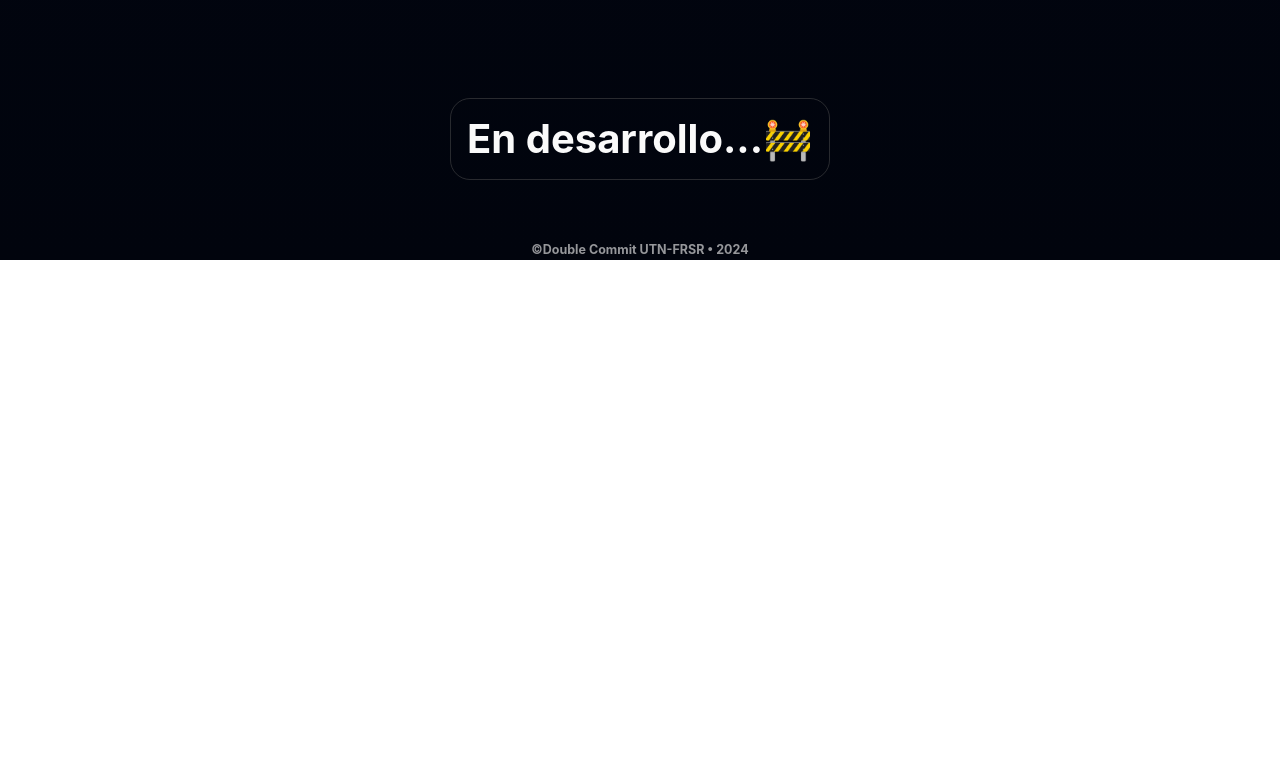
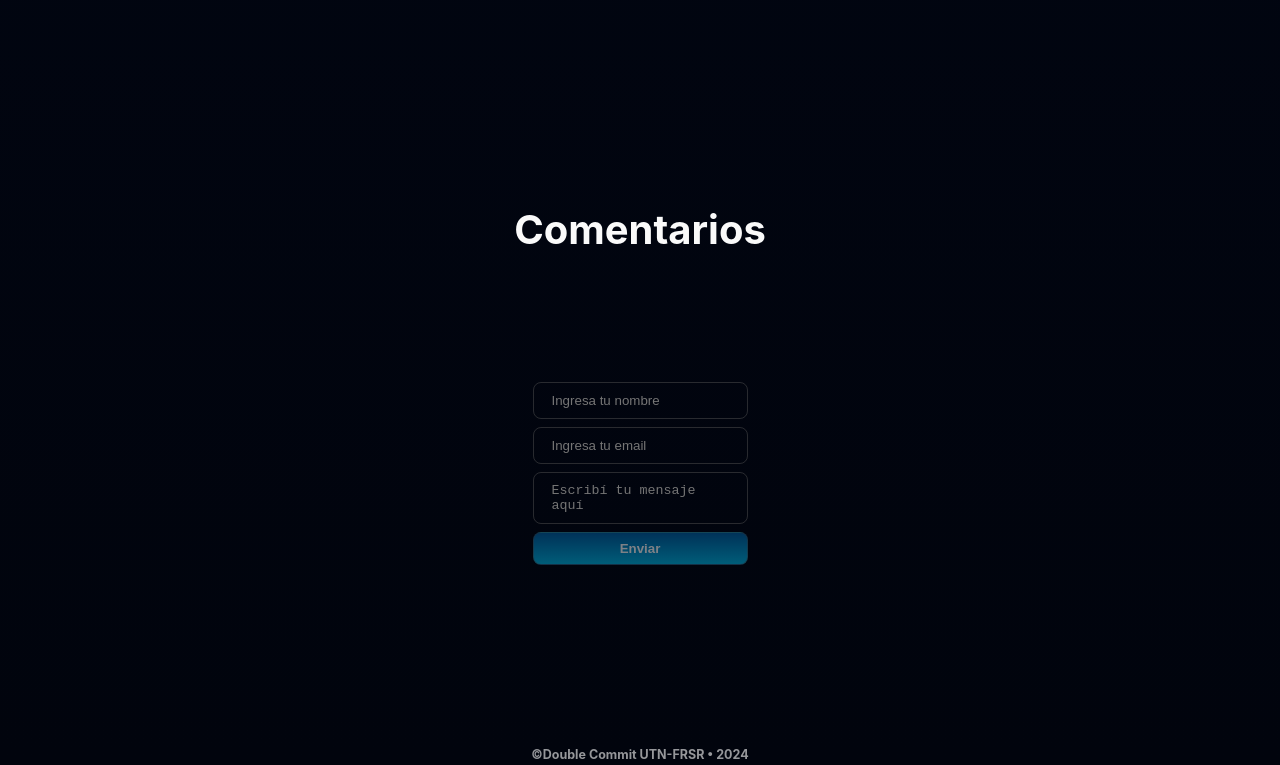
Before and after one commit to solidsnk86/double-commit, a Vue app: page / in a window 1280 px wide. Shown: the part 2334-3099 px from the top of the page. Before the commit the page ends 2594 px from the top, so only its background shows below. Built offline with nearby package versions, Linux system fonts and the light colour scheme; no server answers; the database is empty.

Commit message:
updated comment form for anonimus users with ip

```diff
--- a/package.json
+++ b/package.json
@@ -11,9 +11,11 @@
     "format": "prettier --write src/"
   },
   "dependencies": {
+    "@supabase/supabase-js": "^2.45.4",
     "lucide-vue-next": "^0.447.0",
     "vue": "^3.4.29",
-    "vue-router": "^4.3.3"
+    "vue-router": "^4.3.3",
+    "zod": "^3.23.8"
   },
   "devDependencies": {
     "@rushstack/eslint-patch": "^1.8.0",
--- a/src/App.vue
+++ b/src/App.vue
@@ -6,6 +6,7 @@ import NavComponent from './components/NavComponent.vue'
 import ProjectsComponent from './components/ProjectsComponent.vue'
 import SectionTitle from './components/SectionTitle.vue'
 import RemainTime from './components/RemainTime.vue'
+import CommentsForm from './components/CommentsForm.vue'
 </script>
 
 <template>
@@ -20,7 +21,8 @@ import RemainTime from './components/RemainTime.vue'
   <ProjectsComponent />
   <SectionTitle children="Tiempo Entrega Proyectos ⏳" />
   <RemainTime />
-  <SectionTitle children="En desarrollo...🚧" class="development" />
+  <SectionTitle children="Comentarios" />
+  <CommentsForm />
   <FooterComponent />
 </template>
 
--- /dev/null
+++ b/src/components/ActionClass.vue
@@ -0,0 +1,37 @@
+<script lang="js">
+import { supabase } from '@/lib/supabaseClient'
+import { z } from 'zod'
+
+export class Model {
+  static async getComment() {
+    const { data, error } = await supabase
+      .from('portfolio_comments')
+      .select('*')
+      .limit(10)
+      .order('created_at', { ascending: false })
+
+    if (error) return console.error('Error al obtener los comentarios', error.message)
+    return data
+  }
+
+  static async sendComment(schema, data, errors) {
+    try {
+      schema.parse(data)
+
+      const { error } = await supabase.from('portfolio_comments').insert([data])
+
+      if (error) {
+        console.error(`Error submitting form: ${error.message}`)
+      } else {
+        errors = {}
+      }
+    } catch (error) {
+      if (error instanceof z.ZodError) {
+        error.errors.forEach((err) => {
+          errors.value[err.path[0]] = err.message
+        })
+      }
+    }
+  }
+}
+</script>
--- /dev/null
+++ b/src/components/CommentsComponent.vue
@@ -0,0 +1,63 @@
+<script lang="js" setup>
+import { Format } from './FormatClass.vue'
+
+defineProps({
+  dataComments: Array
+})
+</script>
+
+<template>
+  <article>
+    <div
+      v-for="(data, index) in dataComments"
+      :key="index"
+      :style="index % 2 === 0 ? 'background-color: #0099ff9d' : 'background-color: #00ccffe1;'"
+      :title="'Mensaje enviado el ' + Format.dateAndTime(data.created_at) + ' IP: ' + data.ip"
+    >
+      <header>
+        <span class="name">{{ data.name }}</span>
+        <span class="date">{{ Format.date(data.created_at) }}</span>
+      </header>
+      <p class="message">{{ data.message }}</p>
+    </div>
+  </article>
+</template>
+
+<style scoped>
+article {
+  max-width: 430px;
+  display: grid;
+  gap: 8px;
+  margin: 0 auto;
+}
+
+div {
+  display: flex;
+  flex-direction: column;
+  padding: 16px;
+  border: 1px solid var(--color-border);
+  border-radius: 10px;
+}
+
+header {
+  display: flex;
+  justify-content: space-between;
+  align-items: center;
+  margin-bottom: 8px;
+}
+
+.name {
+  color: var(--color-heading);
+  font-weight: 700;
+}
+
+.date {
+  font-size: 0.8em;
+  color: var(--color-heading);
+}
+
+.message {
+  color: var(--color-heading);
+  margin: 0;
+}
+</style>
--- /dev/null
+++ b/src/components/CommentsForm.vue
@@ -0,0 +1,237 @@
+<script lang="js" setup>
+import { ref, computed, onMounted } from 'vue'
+import { z } from 'zod'
+import { Model } from './ActionClass.vue'
+import CommentsComponent from './CommentsComponent.vue'
+import { getLocation } from './CurrentPosition.vue'
+
+const dataForm = ref({
+  ip: '',
+  name: '',
+  email: '',
+  message: ''
+})
+const showDialog = ref(false)
+const dialogMessage = ref('')
+const errors = ref({})
+const comments = ref([])
+
+const formSchema = z.object({
+  email: z.string().email({ message: 'Email no válido' }).trim(),
+  message: z
+    .string()
+    .min(10, { message: 'El mesaje debe tener al menos 10 caracteres' })
+    .max(160, { message: 'El mensaje no debe superar los 160 caracteres' })
+})
+
+const isFormValid = computed(() => {
+  try {
+    formSchema.parse(dataForm.value)
+    return true
+  } catch (error) {
+    return false
+  }
+})
+
+const validateField = (field) => {
+  try {
+    formSchema.pick({ [field]: true }).parse(dataForm.value)
+    errors.value[field] = ''
+  } catch (error) {
+    if (error instanceof z.ZodError) {
+      errors.value[field] = error.errors[0].message
+    }
+  }
+}
+
+const refreshComments = async () => {
+  comments.value = await Model.getComment()
+}
+
+const sendForm = async (e) => {
+  e.preventDefault()
+  dataForm.value.ip = await getLocation.ip()
+  await Model.sendComment(formSchema, dataForm.value, errors.value)
+  showDialog.value = true
+  dialogMessage.value = `Muchas gracias por tu comentario ${dataForm.value.name}!`
+  dataForm.value = { name: '', email: '', message: '' }
+  await refreshComments()
+}
+
+const closeDialog = () => {
+  showDialog.value = false
+}
+
+onMounted(refreshComments)
+</script>
+
+<template>
+  <form @submit="sendForm">
+    <div>
+      <input
+        type="text"
+        v-model="dataForm.name"
+        @blur="validateField('name')"
+        placeholder="Ingresa tu nombre"
+      />
+      <span v-if="errors.name" class="error">{{ errors.name }}</span>
+    </div>
+    <div>
+      <input
+        type="email"
+        v-model="dataForm.email"
+        @blur="validateField('email')"
+        placeholder="Ingresa tu email"
+      />
+      <span v-if="errors.email" class="error">{{ errors.email }}</span>
+    </div>
+    <div>
+      <textarea
+        v-model="dataForm.message"
+        @blur="validateField('message')"
+        placeholder="Escribí tu mensaje aquí"
+      ></textarea>
+      <span v-if="errors.message" class="error">{{ errors.message }}</span>
+    </div>
+    <button type="submit" :disabled="!isFormValid">Enviar</button>
+  </form>
+
+  <dialog :open="showDialog">
+    <p>{{ dialogMessage }}</p>
+    <button @click="closeDialog">Cerrar</button>
+  </dialog>
+
+  <div v-if="comments.length">
+    <h3>Comentarios recientes:</h3>
+    <CommentsComponent :data-comments="comments" />
+  </div>
+</template>
+
+<style scoped>
+form {
+  display: grid;
+  width: 550px;
+  justify-content: center;
+  margin: 120px auto;
+  gap: 8px;
+}
+
+input,
+textarea {
+  padding: 10px 18px;
+  background-color: transparent;
+  border: none;
+  border-radius: 8px;
+  border: 1px solid var(--color-border);
+  color: var(--color-heading);
+}
+
+textarea {
+  resize: none;
+}
+
+input:focus,
+textarea:focus {
+  outline: 1px solid var(--second-color-text);
+}
+
+form button {
+  border: none;
+  padding: 8px 12px;
+  border-radius: 8px;
+  border: 1px solid var(--color-border);
+  background: linear-gradient(to bottom, #0099ff9d, #00ccffe1);
+  cursor: pointer;
+  color: var(--color-heading);
+  font-weight: 700;
+  transition: transform 0.3s ease;
+}
+
+form button:hover {
+  outline: 2px solid #0099ff9d;
+  outline-offset: 2px;
+  transition: all 76ms;
+}
+
+form button:active {
+  transform: scale(0.98);
+}
+
+dialog {
+  position: fixed;
+  top: 50%;
+  left: 50%;
+  transform: translate(-50%, -50%);
+  padding: 16px;
+  border-radius: 10px;
+  border: none;
+  background-color: var(--color-background);
+  border: 1px solid var(--color-border);
+  color: var(--color-heading);
+  box-shadow: 0 4px 10px rgba(0, 0, 0, 0.1);
+}
+
+dialog button {
+  padding: 8px 12px;
+  display: flex;
+  justify-content: center;
+  margin: 16px auto 0;
+  border-radius: 8px;
+  border: 1px solid var(--color-border);
+  background: linear-gradient(to bottom, #0099ff9d, #00ccffe1);
+  color: var(--color-heading);
+  cursor: pointer;
+}
+
+dialog button:hover {
+  transform: scale(1.03);
+}
+
+dialog buton:active {
+  transform: scale(0.98);
+}
+
+dialog[open] {
+  animation: fadeIn 0.3s ease;
+
+  @starting-style {
+    scale: 0;
+    translate: 0 200px;
+  }
+}
+
+.error {
+  color: tomato;
+  font-size: 11px;
+  margin-top: 4px;
+}
+
+form > div {
+  display: flex;
+  flex-direction: column;
+}
+
+button:disabled {
+  opacity: 0.5;
+  cursor: not-allowed;
+}
+
+@keyframes fadeIn {
+  from {
+    opacity: 0;
+    transform: translate(-50%, -60%);
+  }
+  to {
+    opacity: 1;
+    transform: translate(-50%, -50%);
+  }
+}
+
+h3 {
+  text-align: center;
+  font-size: 1.7rem;
+  font-weight: 700;
+  color: var(--color-heading);
+  margin: 16px auto;
+}
+</style>
--- /dev/null
+++ b/src/components/FormatClass.vue
@@ -0,0 +1,32 @@
+<script lang="js">
+export class Format {
+  static dateAndTime(d) {
+    const date = new Date(d).toLocaleDateString('es-ES', {
+      year: 'numeric',
+      month: 'long',
+      day: '2-digit',
+      hour: '2-digit',
+      minute: '2-digit'
+    })
+    return date
+  }
+
+  static date(d) {
+    const date = new Date(d).toLocaleDateString('es-Es', {
+      year: 'numeric',
+      month: 'short',
+      day: '2-digit'
+    })
+    return date
+  }
+
+  static time(t) {
+    const time = new Date(t).toLocaleTimeString('es-Es', {
+      hour: '2-digit',
+      minute: '2-digit',
+      second: '2-digit'
+    })
+    return time
+  }
+}
+</script>
--- a/src/components/constants.vue
+++ b/src/components/constants.vue
@@ -67,4 +67,7 @@ export const projectsItems = [
     description: 'Este es nuestro proyecto creado en Java para la Universidad.'
   }
 ]
+
+export const DBKEY = import.meta.env.VITE_SUPABASE_PUBLIC_ANNONKEY
+export const DBURL = import.meta.env.VITE_SUPABASE_URL
 </script>
--- /dev/null
+++ b/src/lib/supabaseClient.js
@@ -0,0 +1,4 @@
+import { DBKEY, DBURL } from '@/components/constants.vue'
+import { createClient } from '@supabase/supabase-js'
+
+export const supabase = createClient(DBURL, DBKEY)
```
Also changed, not shown: 1 other file (tests, documents, lock files or other folders).
